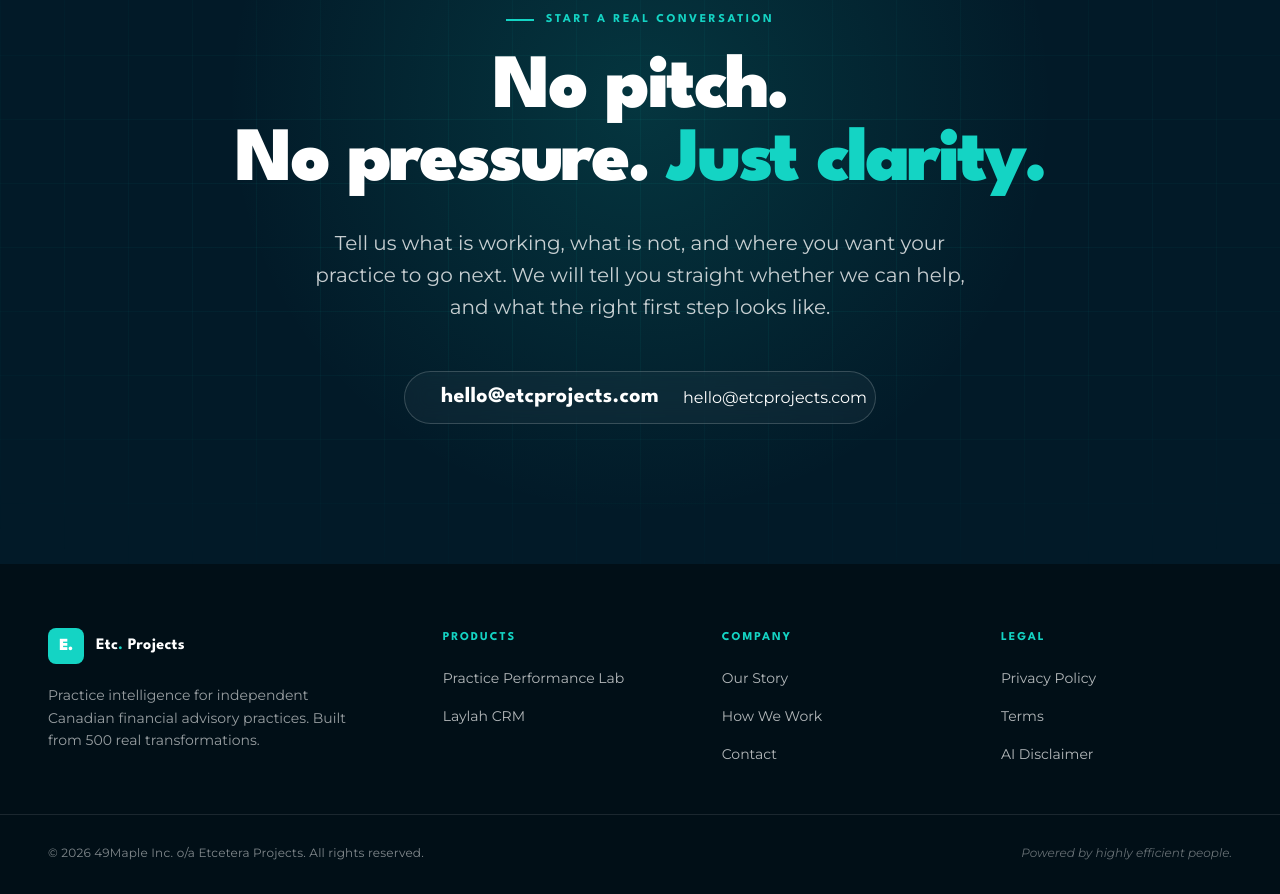
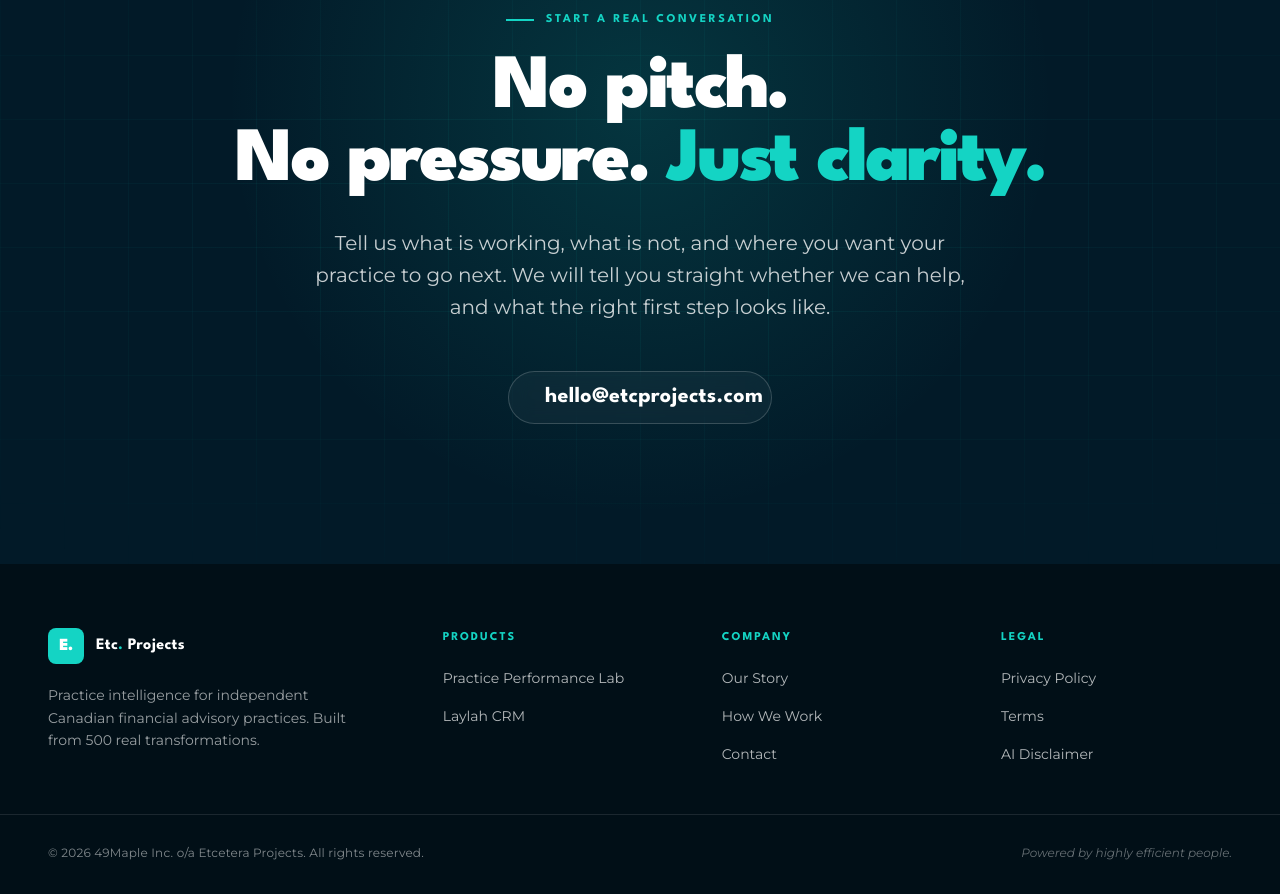
Before and after one commit to EtcPAI/etcprojects, a plain HTML site: page index.html in a window 1280 px wide. Shown: the part 9041-9935 px from the top of the page. Drawn offline with Linux system fonts and the light colour scheme.

Commit message:
Update index.html

```diff
--- a/index.html
+++ b/index.html
@@ -2597,9 +2597,8 @@ footer {
       <p class="contact-sub reveal reveal-d2">
         Tell us what is working, what is not, and where you want your practice to go next. We will tell you straight whether we can help, and what the right first step looks like.
       </p>
-      <div class="contact-email-wrap reveal reveal-d3">
+    <div class="contact-email-wrap reveal reveal-d3">
         <span class="contact-email"><a href="mailto:hello@etcprojects.com">hello@etcprojects.com</a></span>
-        <a href="mailto:hello@etcprojects.com">hello@etcprojects.com</a>
       </div>
     </div>
   </div>
```
